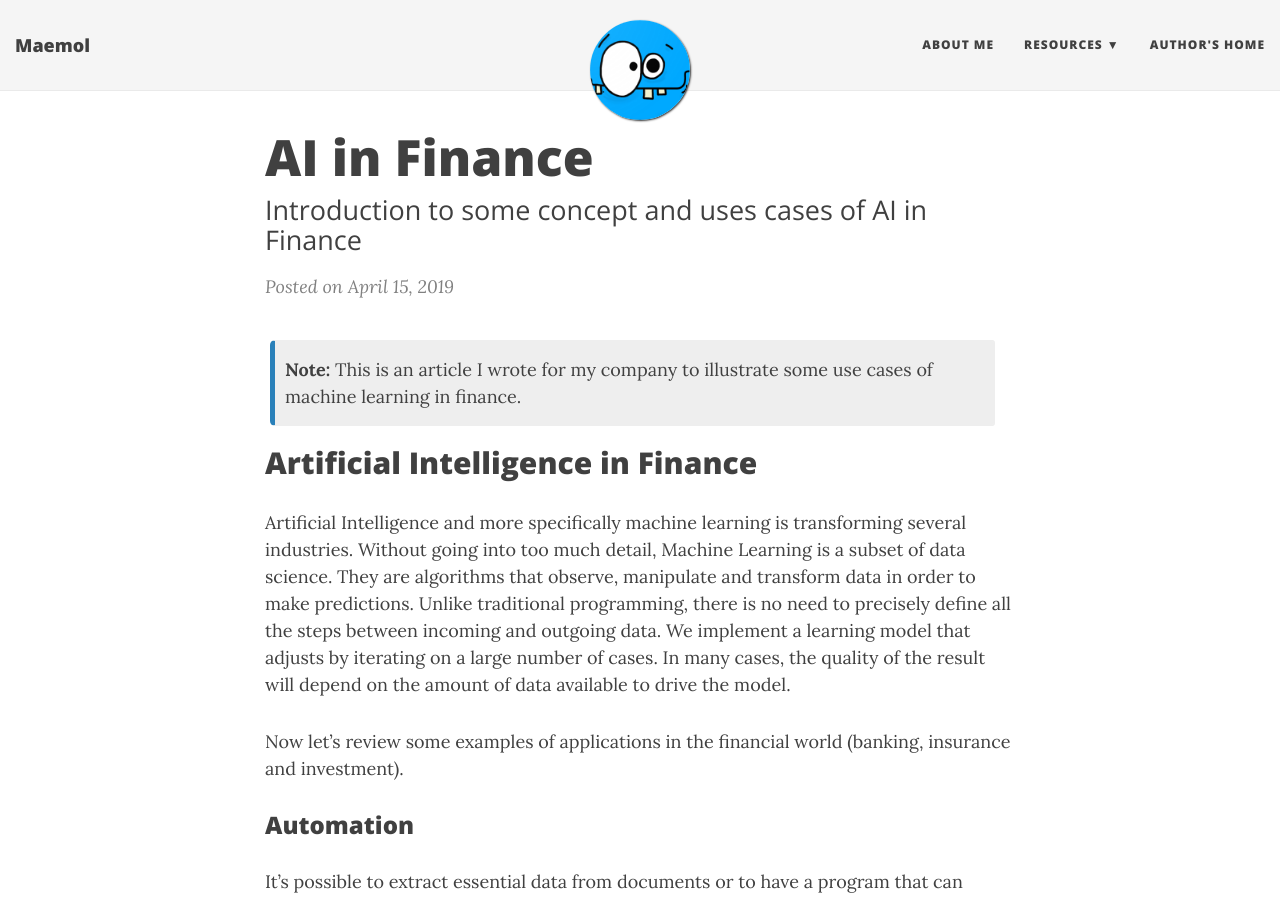
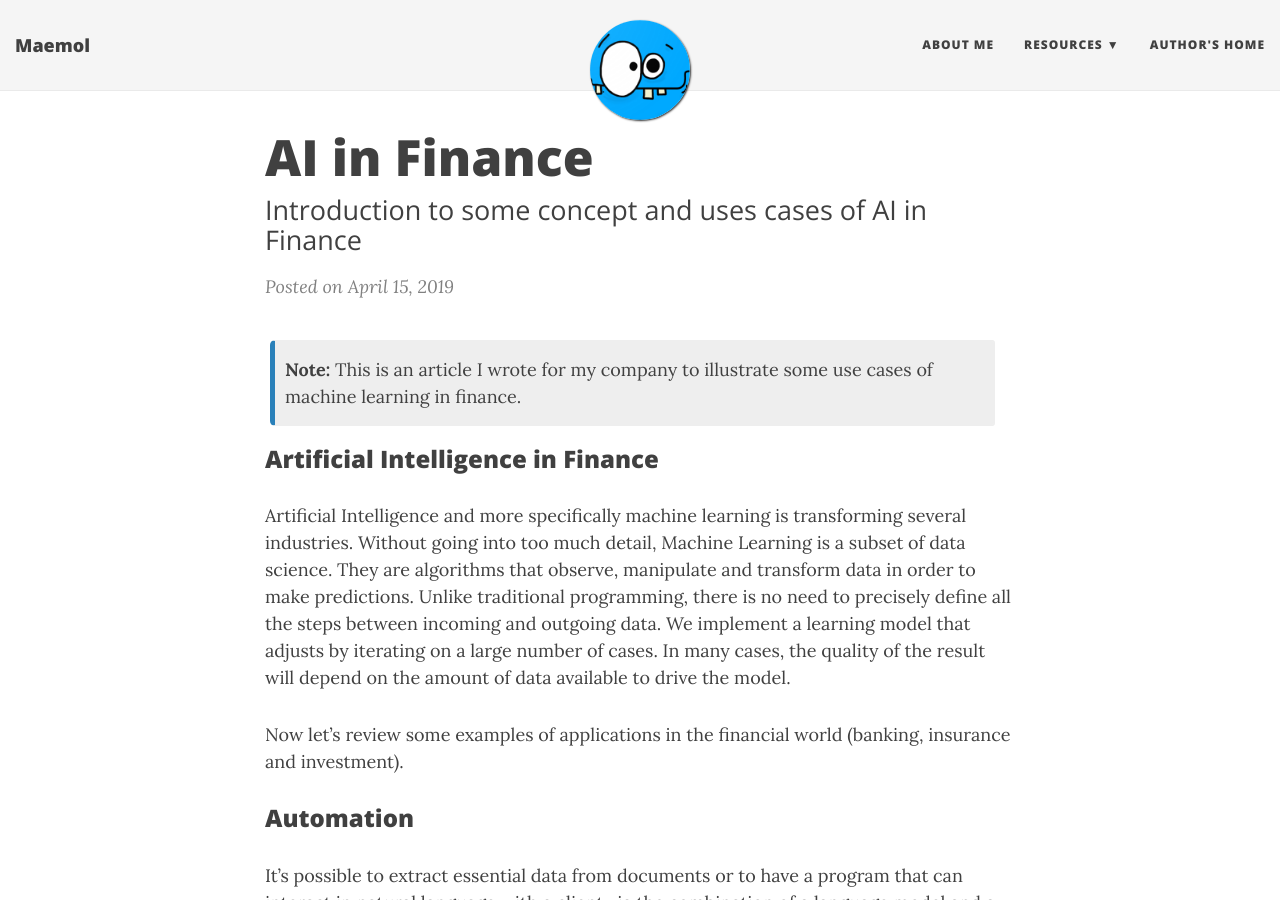
Before and after one commit to Maemol/maemol.github.io, a Jekyll site: the page built from _posts/2019-04-15-AI-FInance.md, in a window 1280 px wide and 900 px high. Built offline with Jekyll 4.4.1, drawn with Linux system fonts in a browser that asks for light colours; nearby versions of some CDN libraries.

```diff
--- a/_posts/2019-04-15-AI-FInance.md
+++ b/_posts/2019-04-15-AI-FInance.md
@@ -9,7 +9,7 @@ comments: true
 {: .box-note}
 **Note:** This is an article I wrote for my company to illustrate some use cases of machine learning in finance.
 
-## Artificial Intelligence in Finance
+### Artificial Intelligence in Finance
 
 Artificial Intelligence and more specifically machine learning is transforming several industries. Without going into too much detail, Machine Learning is a subset of data science. They are algorithms that observe, manipulate and transform data in order to make predictions. Unlike traditional programming, there is no need to precisely define all the steps between incoming and outgoing data. We implement a learning model that adjusts by iterating on a large number of cases.
 In many cases, the quality of the result will depend on the amount of data available to drive the model.
@@ -31,7 +31,6 @@ Examples:
     - *Enables the customer to make transactions on the account without having to contact a call center*
 
 
-
 ### Security/Compliance
 
 The multitude of information accessible by banking institutions makes it quite simple to implement a machine learning algorithm to detect if a transaction is fraudulent. The model is trained with a data set that includes many parameters (information on transactions, connection habits, customer path on a website, etc...) and is given the answer for each case (fraudulent transaction or normal transaction). The model will eventually find relationships between all available parameters and a fraudulent transaction. Then, we can apply this model to real-time transactions and it will predict if a transaction is fraudulent (in order to block it) or if it is normal. This is called Supervised Learning because we train the model with labelled data (in this case the label is fraudulent or normal).
@@ -44,7 +43,6 @@ Examples:
     - *Identify suspicious behaviours using transaction history*
 
 
-
 ### Insurance/Credit
 
 Such algorithms can also be used to model credit risk.  By using data from a company (financial reports and other documents) as parameters, we can predict a default probability that can help risk analysts to produce their ratings.
@@ -53,7 +51,6 @@ Examples :
 - Support investment rating for private markets
 - Suggest credit ratings and pricing in a more sophisticated and complex way than traditional tools based on a number of predefined rules
 - Allows you to make a decision on whether or not to grant a loan in a few seconds
-
 
 
 ### Trading/Risk/Valuation
@@ -69,7 +66,6 @@ Examples:
 - Markovian Decision-Making Process (MDP) for the Evaluation of Options
 
 
-
 ### Conclusion
 
 There are many use cases in various sectors of finance. Artificial intelligence can be an asset in supporting growth, reducing operational risks and building on the mountains of data historized by financial institutions.
```
